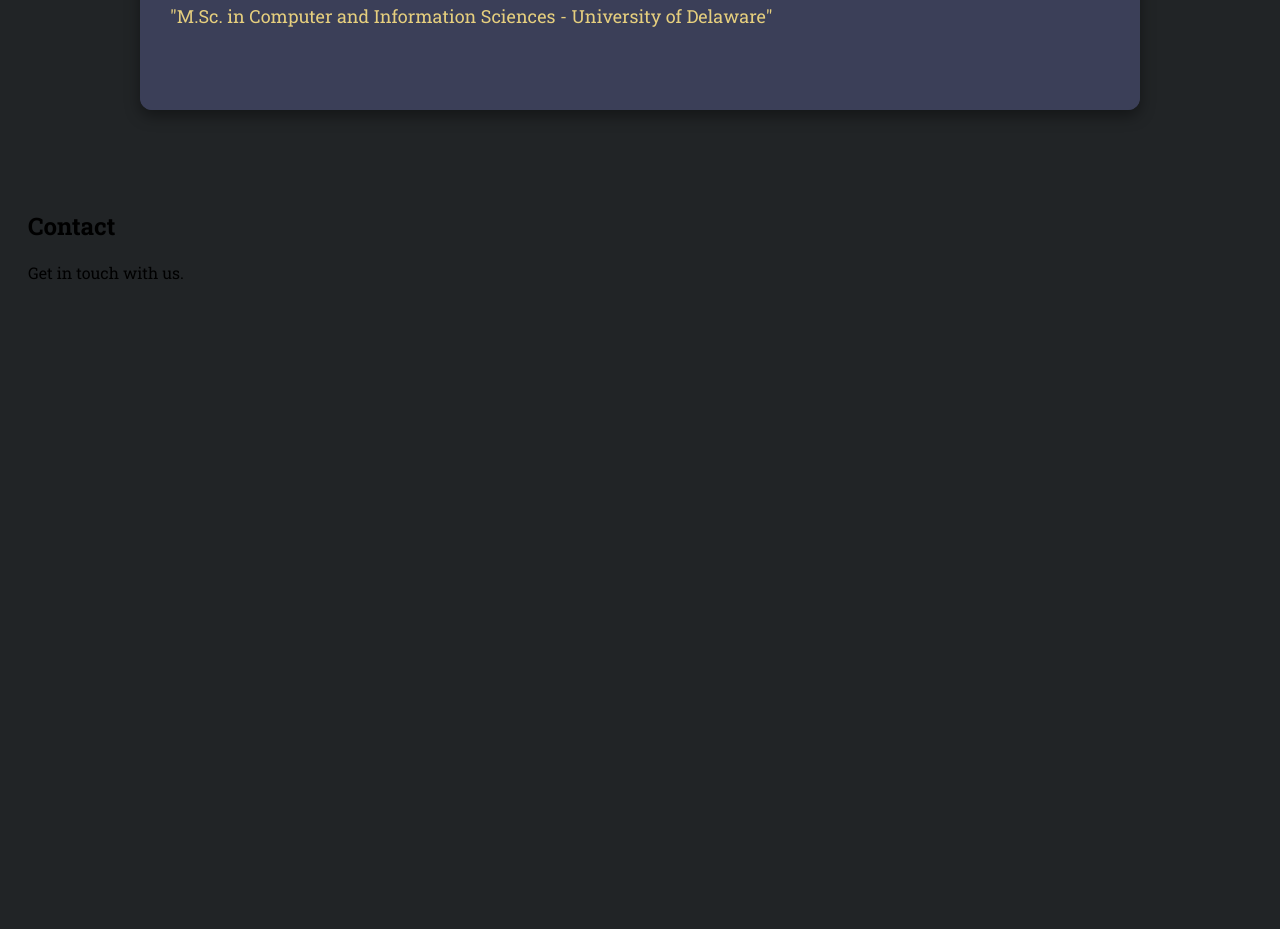
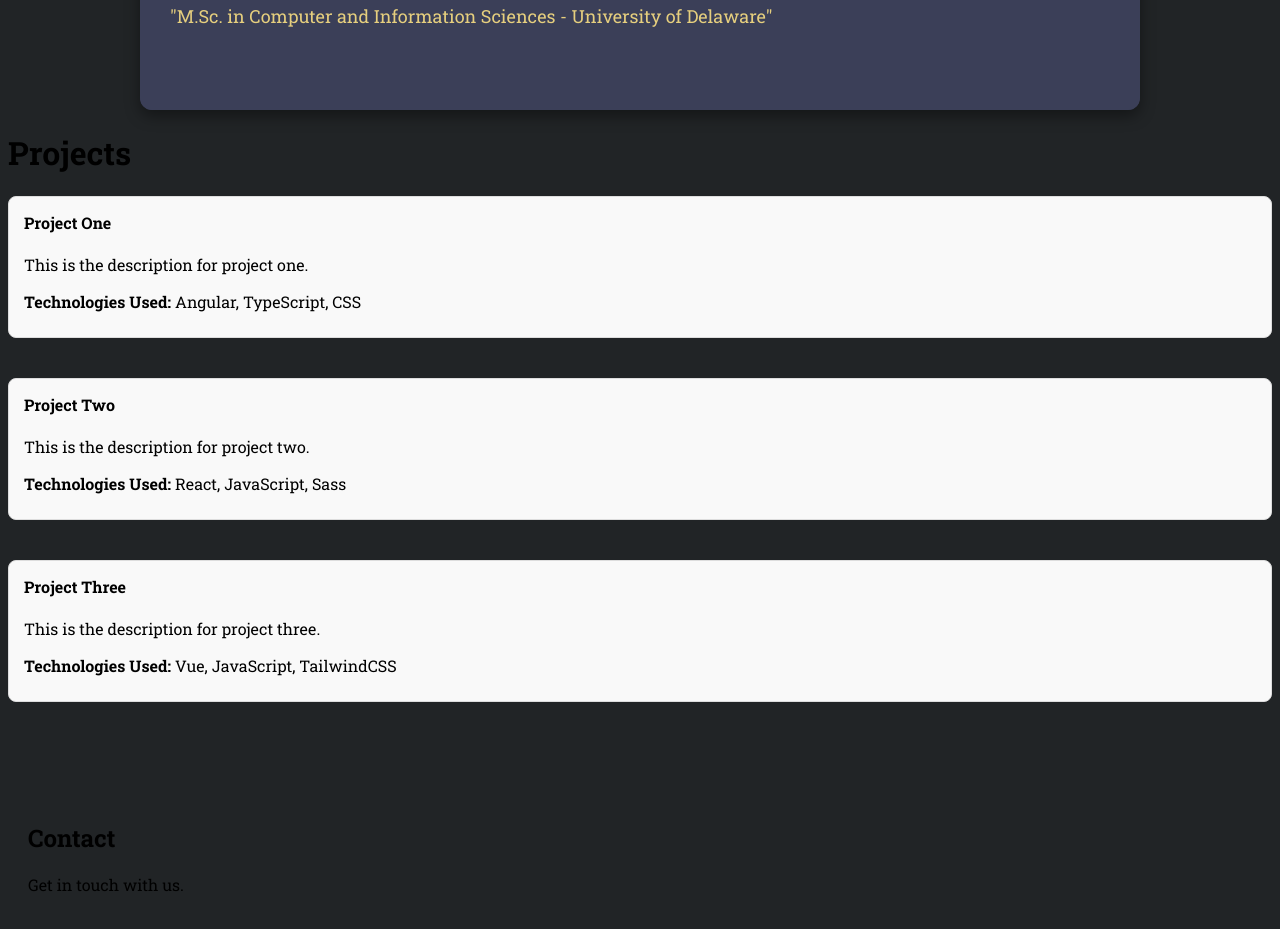
Before and after one commit to DK2K00/portfolio, an Angular app: page / in a window 1280 px wide. Shown: the part 825-1754 px from the top of the page. Built offline with nearby package versions, Linux system fonts and the light colour scheme.

Commit message:
Created basic project component

```diff
--- a/src/app/app.component.html
+++ b/src/app/app.component.html
@@ -10,6 +10,12 @@
 <!--About component-->
 <app-about></app-about>
 
+<h1>Projects</h1>
+
+<!--Projects component-->
+<app-projects></app-projects>
+
+
 
 <section id="contact" class="section">
   <h2>Contact</h2>
--- a/src/app/app.module.ts
+++ b/src/app/app.module.ts
@@ -5,12 +5,16 @@
 import { AppComponent } from './app.component';
 import { NavbarComponent } from './components/navbar/navbar.component';
 import { AboutComponent } from './components/about/about.component';
+import { ProjectsComponent } from './components/projects/projects.component';
+import { ProjectComponent } from './components/project/project.component';
 
 @NgModule({
   declarations: [
     AppComponent,
     NavbarComponent,
-    AboutComponent
+    AboutComponent,
+    ProjectsComponent,
+    ProjectComponent
   ],
   imports: [
     BrowserModule,
--- /dev/null
+++ b/src/app/components/project/project.component.css
@@ -0,0 +1,15 @@
+.project-card {
+    margin-bottom: 20px;
+    padding: 15px;
+    border: 1px solid #ddd;
+    border-radius: 8px;
+    background-color: #f9f9f9;
+  }
+
+  .project-card h4 {
+    margin-top: 0;
+  }
+
+  .project-card p {
+    margin-bottom: 10px;
+  }
--- /dev/null
+++ b/src/app/components/project/project.component.html
@@ -0,0 +1,5 @@
+<div class="project-card">
+    <h4>{{ title }}</h4>
+    <p>{{ description }}</p>
+    <p><strong>Technologies Used:</strong> {{ technologies }}</p>
+  </div>
--- /dev/null
+++ b/src/app/components/projects/projects.component.css
@@ -0,0 +1,5 @@
+.project-list {
+    display: flex;
+    flex-direction: column;
+    gap: 20px;
+  }
--- /dev/null
+++ b/src/app/components/projects/projects.component.html
@@ -0,0 +1,9 @@
+<div class="project-list">
+    <div *ngFor="let project of projects">
+      <app-project
+        [title]="project.title"
+        [description]="project.description"
+        [technologies]="project.technologies">
+      </app-project>
+    </div>
+  </div>
--- /dev/null
+++ b/src/app/components/projects/projects.component.ts
@@ -0,0 +1,28 @@
+import { Component } from '@angular/core';
+
+@Component({
+  selector: 'app-projects',
+  standalone: false,
+  templateUrl: './projects.component.html',
+  styleUrls: ['./projects.component.css']
+})
+export class ProjectsComponent {
+  // Directly defining projects here
+  projects = [
+    {
+      title: 'Project One',
+      description: 'This is the description for project one.',
+      technologies: 'Angular, TypeScript, CSS'
+    },
+    {
+      title: 'Project Two',
+      description: 'This is the description for project two.',
+      technologies: 'React, JavaScript, Sass'
+    },
+    {
+      title: 'Project Three',
+      description: 'This is the description for project three.',
+      technologies: 'Vue, JavaScript, TailwindCSS'
+    }
+  ];
+}
```
Also changed, not shown: src/app/components/project/project.component.ts (added, +13 -0 lines), 2 other files (tests, documents, lock files or other folders).
